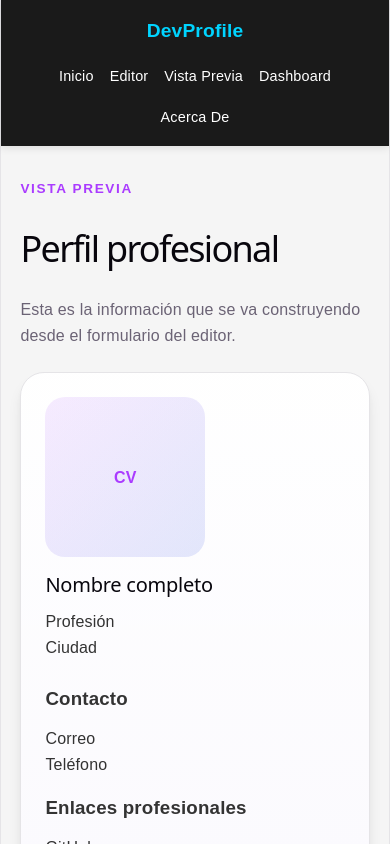
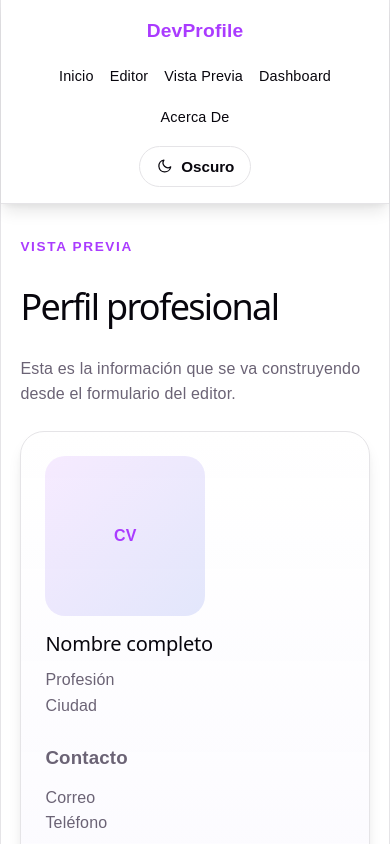
Before and after one commit to luisferbarragan/Proyecto-Final_Tecnologias-Web, a React (Vite) app: page /preview in a window 390 px wide. Shown: the top 844 px of the page. Built offline with nearby package versions, Linux system fonts and the light colour scheme.

Commit message:
Implementacion del dark mode y almacenarlo en localstorage

```diff
--- a/src/App.jsx
+++ b/src/App.jsx
@@ -5,11 +5,14 @@ import Editor from './pages/Editor'
 import Preview from './pages/Preview'
 import Dashboard from './pages/Dashboard'
 import About from './pages/About'
+import { useTheme } from './hooks/useTheme'
 
 function App() {
+  const { theme, toggleTheme } = useTheme()
+
   return (
     <>
-      <Navbar />
+      <Navbar theme={theme} onToggleTheme={toggleTheme} />
       <main>
         <Routes>
           <Route path="/" element={<Home />} />
--- a/src/components/Navbar.css
+++ b/src/components/Navbar.css
@@ -1,7 +1,8 @@
 .navbar {
-  background-color: #1a1a1a;
+  background-color: var(--surface);
   padding: 1rem 0;
-  box-shadow: 0 2px 8px rgba(0, 0, 0, 0.1);
+  box-shadow: var(--shadow);
+  border-bottom: 1px solid var(--border);
   position: sticky;
   top: 0;
   z-index: 100;
@@ -19,13 +20,21 @@
 .navbar-logo {
   font-size: 1.5rem;
   font-weight: bold;
-  color: #00d4ff;
+  color: var(--accent);
   text-decoration: none;
   transition: color 0.3s ease;
 }
 
 .navbar-logo:hover {
-  color: #00a8cc;
+  color: var(--text-h);
+}
+
+.navbar-actions {
+  display: flex;
+  align-items: center;
+  gap: 1rem;
+  flex-wrap: wrap;
+  justify-content: flex-end;
 }
 
 .navbar-menu {
@@ -41,7 +50,7 @@
 }
 
 .navbar-link {
-  color: #ffffff;
+  color: var(--text-h);
   text-decoration: none;
   font-size: 1rem;
   transition: color 0.3s ease;
@@ -50,19 +59,57 @@
 }
 
 .navbar-link:hover {
-  color: #00d4ff;
-  border-bottom-color: #00d4ff;
+  color: var(--accent);
+  border-bottom-color: var(--accent);
 }
 
 .navbar-link.active {
-  color: #00d4ff;
-  border-bottom-color: #00d4ff;
+  color: var(--accent);
+  border-bottom-color: var(--accent);
+}
+
+.theme-toggle {
+  padding: 0.7rem 1rem;
+  border-radius: 999px;
+  border: 1px solid var(--border);
+  background: var(--surface-muted);
+  color: var(--text-h);
+  font-size: 0.95rem;
+  font-weight: 700;
+  white-space: nowrap;
+  display: inline-flex;
+  align-items: center;
+  gap: 0.55rem;
+  transition: transform 0.2s ease, border-color 0.2s ease, background 0.2s ease;
+}
+
+.theme-toggle:hover {
+  transform: translateY(-1px);
+  border-color: var(--accent-border);
+  background: var(--accent-bg);
+}
+
+.theme-toggle-icon {
+  width: 1.05rem;
+  height: 1.05rem;
+  display: inline-flex;
+  flex: 0 0 auto;
+}
+
+.theme-toggle-icon svg {
+  width: 100%;
+  height: 100%;
 }
 
 @media (max-width: 768px) {
   .navbar-container {
     flex-direction: column;
     gap: 1rem;
+  }
+
+  .navbar-actions {
+    width: 100%;
+    justify-content: center;
   }
 
   .navbar-menu {
--- a/src/components/Navbar.jsx
+++ b/src/components/Navbar.jsx
@@ -1,7 +1,8 @@
 import { Link } from 'react-router-dom'
 import './Navbar.css'
+import ThemeToggle from './ThemeToggle'
 
-function Navbar() {
+function Navbar({ theme, onToggleTheme }) {
   return (
     <nav className="navbar">
       <div className="navbar-container">
@@ -9,6 +10,7 @@ function Navbar() {
           DevProfile
         </Link>
 
+        <div className="navbar-actions">
           <ul className="navbar-menu">
             <li className="navbar-item">
               <Link to="/" className="navbar-link">Inicio</Link>
@@ -26,6 +28,9 @@ function Navbar() {
               <Link to="/about" className="navbar-link">Acerca De</Link>
             </li>
           </ul>
+
+          <ThemeToggle theme={theme} onToggle={onToggleTheme} />
+        </div>
       </div>
     </nav>
   )
--- /dev/null
+++ b/src/components/ThemeToggle.jsx
@@ -0,0 +1,36 @@
+function ThemeToggle({ theme, onToggle }) {
+  const isDark = theme === 'dark'
+
+  return (
+    <button
+      type="button"
+      className="theme-toggle"
+      onClick={onToggle}
+      aria-pressed={isDark}
+      aria-label={isDark ? 'Activar modo claro' : 'Activar modo oscuro'}
+    >
+      <span className="theme-toggle-icon" aria-hidden="true">
+        {isDark ? (
+          <svg viewBox="0 0 24 24" fill="none" stroke="currentColor" strokeWidth="1.8" strokeLinecap="round" strokeLinejoin="round">
+            <path d="M12 3v2.25" />
+            <path d="M12 18.75V21" />
+            <path d="M4.22 4.22l1.59 1.59" />
+            <path d="M18.19 18.19l1.59 1.59" />
+            <path d="M3 12h2.25" />
+            <path d="M18.75 12H21" />
+            <path d="M4.22 19.78l1.59-1.59" />
+            <path d="M18.19 5.81l1.59-1.59" />
+            <circle cx="12" cy="12" r="4.25" />
+          </svg>
+        ) : (
+          <svg viewBox="0 0 24 24" fill="none" stroke="currentColor" strokeWidth="1.8" strokeLinecap="round" strokeLinejoin="round">
+            <path d="M21 12.7A8.5 8.5 0 1 1 11.3 3a7 7 0 0 0 9.7 9.7Z" />
+          </svg>
+        )}
+      </span>
+      <span className="theme-toggle-text">{isDark ? 'Claro' : 'Oscuro'}</span>
+    </button>
+  )
+}
+
+export default ThemeToggle
--- /dev/null
+++ b/src/hooks/useTheme.js
@@ -0,0 +1,21 @@
+import { useEffect } from 'react'
+import { useLocalStorage } from './useLocalStorage'
+
+export function useTheme() {
+  const [theme, setTheme] = useLocalStorage('theme', 'light')
+
+  useEffect(() => {
+    document.body.classList.toggle('dark', theme === 'dark')
+  }, [theme])
+
+  const toggleTheme = () => {
+    setTheme((currentTheme) =>
+      currentTheme === 'dark' ? 'light' : 'dark'
+    )
+  }
+
+  return {
+    theme,
+    toggleTheme,
+  }
+}
--- a/src/index.css
+++ b/src/index.css
@@ -2,6 +2,10 @@
   --text: #6b6375;
   --text-h: #08060d;
   --bg: #fff;
+  --surface: #ffffff;
+  --surface-muted: rgba(255, 255, 255, 0.72);
+  --surface-elevated:
+    linear-gradient(180deg, rgba(255, 255, 255, 0.96), rgba(248, 246, 255, 0.92));
   --border: #e5e4e7;
   --code-bg: #f4f3ec;
   --accent: #aa3bff;
@@ -17,7 +21,7 @@
 
   font: 18px/145% var(--sans);
   letter-spacing: 0.18px;
-  color-scheme: light dark;
+  color-scheme: light;
   color: var(--text);
   background: var(--bg);
   font-synthesis: none;
@@ -30,11 +34,14 @@
   }
 }
 
-@media (prefers-color-scheme: dark) {
-  :root {
+body.dark {
   --text: #9ca3af;
   --text-h: #f3f4f6;
   --bg: #16171d;
+  --surface: #1a1c24;
+  --surface-muted: rgba(26, 28, 36, 0.72);
+  --surface-elevated:
+    linear-gradient(180deg, rgba(25, 26, 33, 0.96), rgba(22, 23, 29, 0.92));
   --border: #2e303a;
   --code-bg: #1f2028;
   --accent: #c084fc;
@@ -43,15 +50,17 @@
   --social-bg: rgba(47, 48, 58, 0.5);
   --shadow:
     rgba(0, 0, 0, 0.4) 0 10px 15px -3px, rgba(0, 0, 0, 0.25) 0 4px 6px -2px;
+  color-scheme: dark;
 }
 
-  #social .button-icon {
+body.dark #social .button-icon {
   filter: invert(1) brightness(2);
-  }
 }
 
 body {
   margin: 0;
+  background: var(--bg);
+  color: var(--text);
 }
 
 #root {
@@ -64,6 +73,7 @@ body {
   display: flex;
   flex-direction: column;
   box-sizing: border-box;
+  background: var(--bg);
 }
 
 h1,
@@ -114,13 +124,13 @@ code {
   margin-top: 24px;
   padding: 24px;
   border-radius: 12px;
-  background-color: white;
+  background-color: var(--surface);
 }
 
 .chart-empty {
   margin-top: 24px;
   padding: 24px;
   border-radius: 12px;
-  background-color: white;
+  background-color: var(--surface);
   text-align: center;
 }
--- a/src/styles/cv-form.css
+++ b/src/styles/cv-form.css
@@ -35,17 +35,11 @@
 }
 
 .editor-card {
-  background: linear-gradient(180deg, rgba(255, 255, 255, 0.96), rgba(248, 246, 255, 0.92));
+  background: var(--surface-elevated);
   border: 1px solid var(--border);
   border-radius: 24px;
   box-shadow: var(--shadow);
   padding: 24px;
-}
-
-@media (prefers-color-scheme: dark) {
-  .editor-card {
-    background: linear-gradient(180deg, rgba(25, 26, 33, 0.96), rgba(22, 23, 29, 0.92));
-  }
 }
 
 .editor-form {
@@ -102,7 +96,7 @@
   padding: 0.9rem 1rem;
   border: 1px solid var(--border);
   border-radius: 14px;
-  background: rgba(255, 255, 255, 0.9);
+  background: var(--surface);
   color: var(--text-h);
   font: inherit;
   transition: border-color 0.2s ease, box-shadow 0.2s ease;
@@ -111,12 +105,6 @@
 .field-input:focus {
   border-color: var(--accent-border);
   box-shadow: 0 0 0 4px var(--accent-bg);
-}
-
-@media (prefers-color-scheme: dark) {
-  .field-input {
-    background: rgba(18, 19, 24, 0.92);
-  }
 }
 
 .field-textarea {
@@ -199,13 +187,7 @@
   padding: 20px;
   border: 1px solid var(--border);
   border-radius: 20px;
-  background: rgba(255, 255, 255, 0.52);
-}
-
-@media (prefers-color-scheme: dark) {
-  .skills-section {
-    background: rgba(18, 19, 24, 0.62);
-  }
+  background: var(--surface-muted);
 }
 
 .skill-form {
@@ -242,13 +224,7 @@
   padding: 14px 16px;
   border: 1px solid var(--border);
   border-radius: 16px;
-  background: rgba(255, 255, 255, 0.7);
-}
-
-@media (prefers-color-scheme: dark) {
-  .skill-item {
-    background: rgba(18, 19, 24, 0.75);
-  }
+  background: var(--surface);
 }
 
 .skill-item span {
@@ -289,13 +265,7 @@
   padding: 20px;
   border: 1px solid var(--border);
   border-radius: 20px;
-  background: rgba(255, 255, 255, 0.52);
-}
-
-@media (prefers-color-scheme: dark) {
-  .education-section {
-    background: rgba(18, 19, 24, 0.62);
-  }
+  background: var(--surface-muted);
 }
 
 .education-form {
@@ -317,13 +287,7 @@
   padding: 16px;
   border: 1px solid var(--border);
   border-radius: 16px;
-  background: rgba(255, 255, 255, 0.7);
-}
-
-@media (prefers-color-scheme: dark) {
-  .education-item {
-    background: rgba(18, 19, 24, 0.75);
-  }
+  background: var(--surface);
 }
 
 .education-item-header {
@@ -379,9 +343,9 @@
 
 .project-card {
   padding: 16px;
-  border: 1px solid #d1d5db;
+  border: 1px solid var(--border);
   border-radius: 14px;
-  background-color: #ffffff;
+  background-color: var(--surface);
 }
 
 .project-card h4 {
--- a/src/styles/global.css
+++ b/src/styles/global.css
@@ -8,8 +8,8 @@
 
 body {
     font-family: Arial, sans-serif;
-    background-color: #f5f5f5;
-    color: #333;
+    background-color: var(--bg);
+    color: var(--text);
     line-height: 1.6;
 }
 
@@ -28,5 +28,7 @@ input,
 textarea,
 select {
     outline: none;
-    border: 1px solid #ccc;
+    border: 1px solid var(--border);
+    background: var(--surface);
+    color: var(--text-h);
 }
--- a/src/styles/layout.css
+++ b/src/styles/layout.css
@@ -9,7 +9,7 @@
 /* cards */
 
 .card {
-    background: #fff;
+    background: var(--surface);
     border-radius: 10px;
     padding: 1rem;
     box-shadow: 0 2px 8px rgba(0, 0, 0, 0.1);
```
Lines whose indentation alone changed are shown as unchanged.
